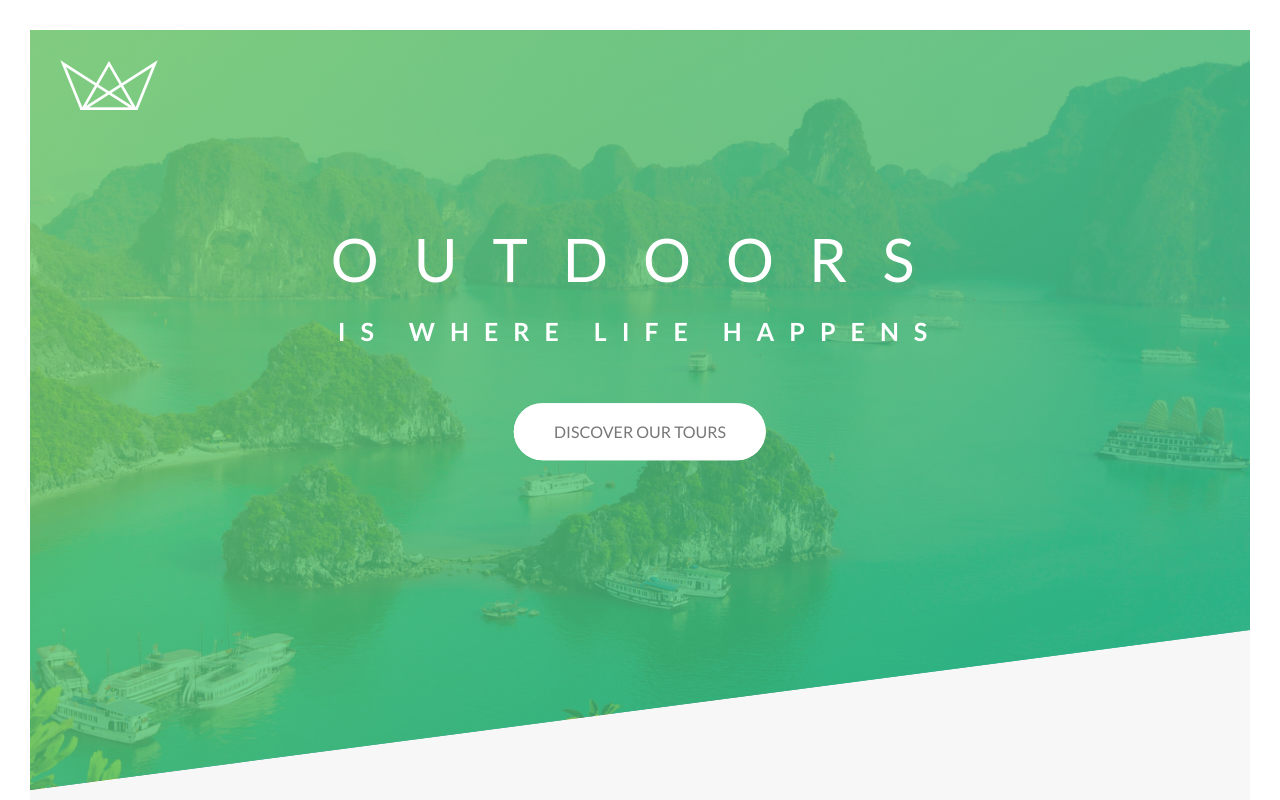
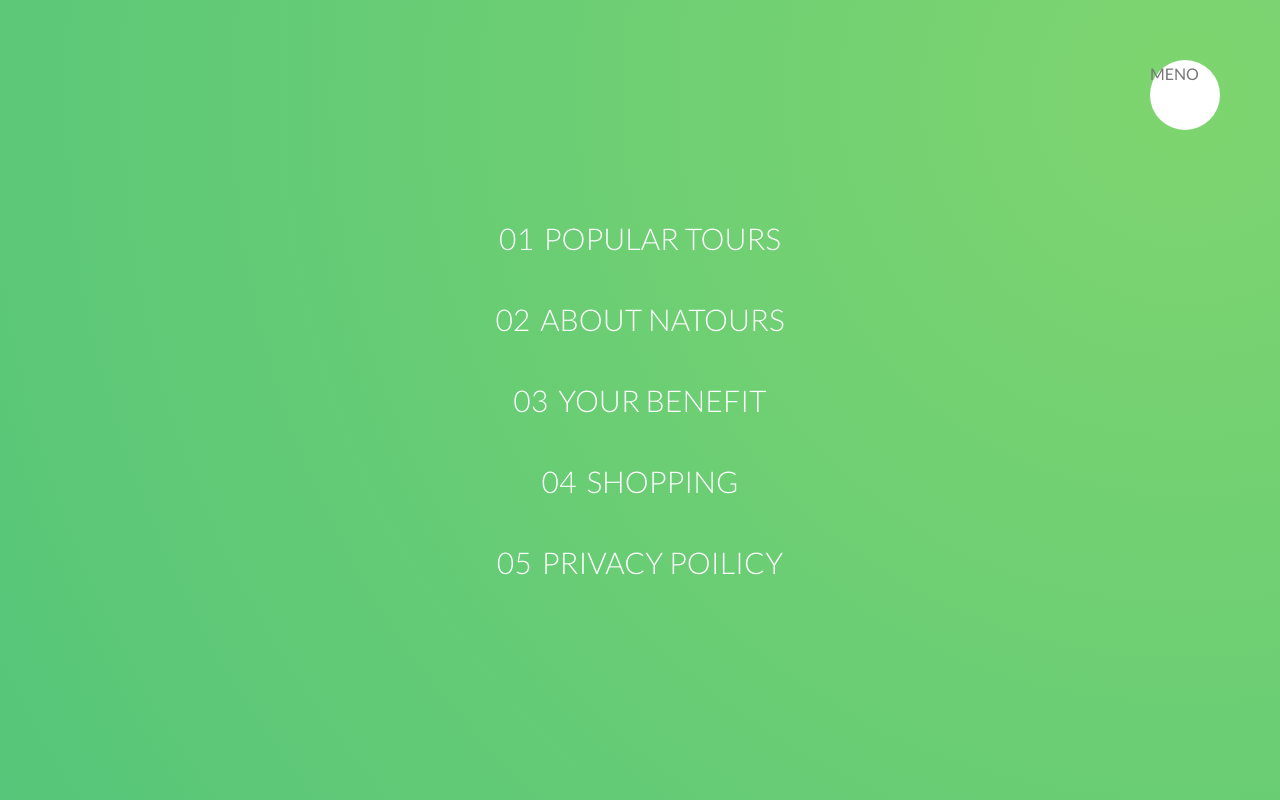
Before and after one commit to jasonlu2907/Tours-Booking, a website: page index.html in a window 1280 px wide. Shown: the top 800 px of the page. Drawn offline with Linux system fonts and the light colour scheme.

Commit message:
Navigation 1, advanced Solid color gradient

```diff
--- a/index.html
+++ b/index.html
@@ -16,6 +16,28 @@
 </head>
 
 <body>
+    <div class="navigation">
+        <input type="checkbox" name="dumamay" class="navigation__checkbox" id="navi-toggle">
+        <label for="navi-toggle" class="navigation__button">MENO</label>
+
+        <!-- VÒNG TRÒN MÀU TRẮNG ĐẰNG SAU -->
+        <div class="navigation__background">
+
+        </div>
+
+        <div class="navigation__nav">
+            <ul class="navigation__list">
+                <li class="navigation__item"><a href="#" class="navigation__link"><span>01</span>Popular Tours</a></li>
+                <li class="navigation__item"><a href="#" class="navigation__link"><span>02</span>About NaTours</a></li>
+                <li class="navigation__item"><a href="#" class="navigation__link"><span>03</span>Your Benefit</a></li>
+                <li class="navigation__item"><a href="#" class="navigation__link"><span>04</span>Shopping</a></li>
+                <li class="navigation__item"><a href="#" class="navigation__link"><span>05</span>Privacy Poilicy</a></li>
+
+            </ul>
+        </div>
+
+    </div>
+
     <header class="header">
         <div class="header__logo_box">
             <img src="/img/logo-white.png" alt="Logo" class="header__logo">
--- /dev/null
+++ b/sass/layout/_navigation.scss
@@ -0,0 +1,80 @@
+.navigation {
+    &__checkbox {
+        display: none;
+    }
+
+    &__button {
+        background-color: white;
+        height: 7rem;
+        width: 7rem;
+        border-radius: 50%;
+        position: fixed;
+        top: 6rem;
+        right: 6rem;
+        z-index: 2000;
+    }
+
+    &__background {
+        width: 6rem;
+        height: 6rem;
+        border-radius: 50%;
+        position: fixed;
+        top: 6.5rem;
+        right: 6.5rem;
+        background-image: radial-gradient($color-primary-light, $color-primary-dark);
+        z-index: 1000;
+
+        transform: scale(70);
+    }
+
+    &__nav {
+        height: 100vh;
+        width: 100%;
+        position: fixed;
+        top: 0;
+        right: 0;
+        z-index: 1500;
+    }
+
+    &__list {
+        position: absolute;
+        top: 50%;
+        left: 50%;
+        transform: translate(-50%, -50%);
+        list-style: none;
+        text-align: center;
+    }
+
+    &__item {
+        margin: 1rem;
+    }
+
+    &__link {
+        &:link,
+        &:visited {
+            font-size: 3rem;
+            text-decoration: none;
+            font-weight: 300;
+            color: white;
+            text-transform: uppercase;
+            display: inline-block;
+            padding: 1rem 2rem;
+            background-image: linear-gradient(120deg,
+                                            transparent 0%,
+                                            transparent 50%, rgba(255, 255, 255, 0.836) 50%);
+            background-size: 220%;
+            transition: all 0.4s;
+        }
+
+        span {
+            margin-right: 1rem;
+            display: inline-block;
+        }
+
+        &:hover {
+            background-position: 100%;
+            color: $color-primary-light;
+            transform: translateX(2rem);
+        }
+    }
+}
--- a/sass/main.scss
+++ b/sass/main.scss
@@ -22,3 +22,4 @@
 @import "layout/header";
 @import "layout/grid";
 @import "layout/footer";
+@import "layout/navigation";
```
Also changed, not shown: css/style.css.
